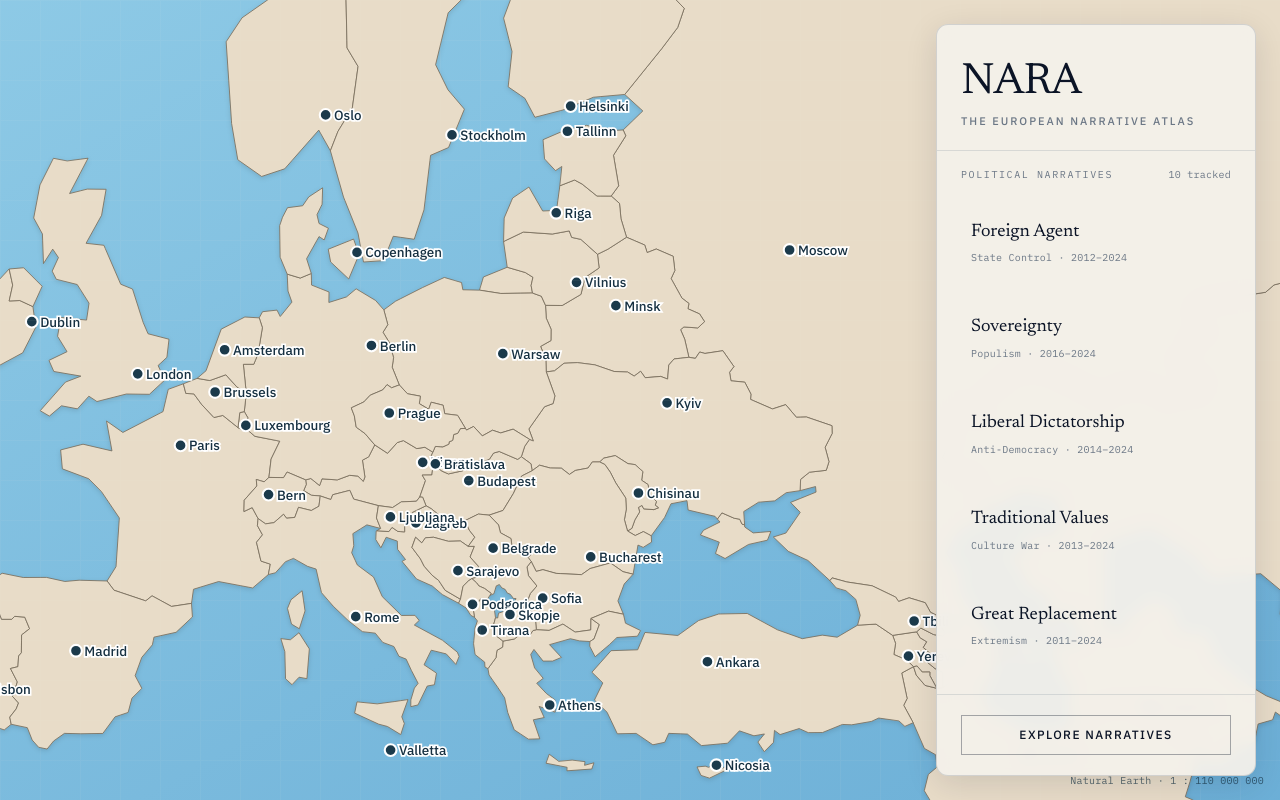
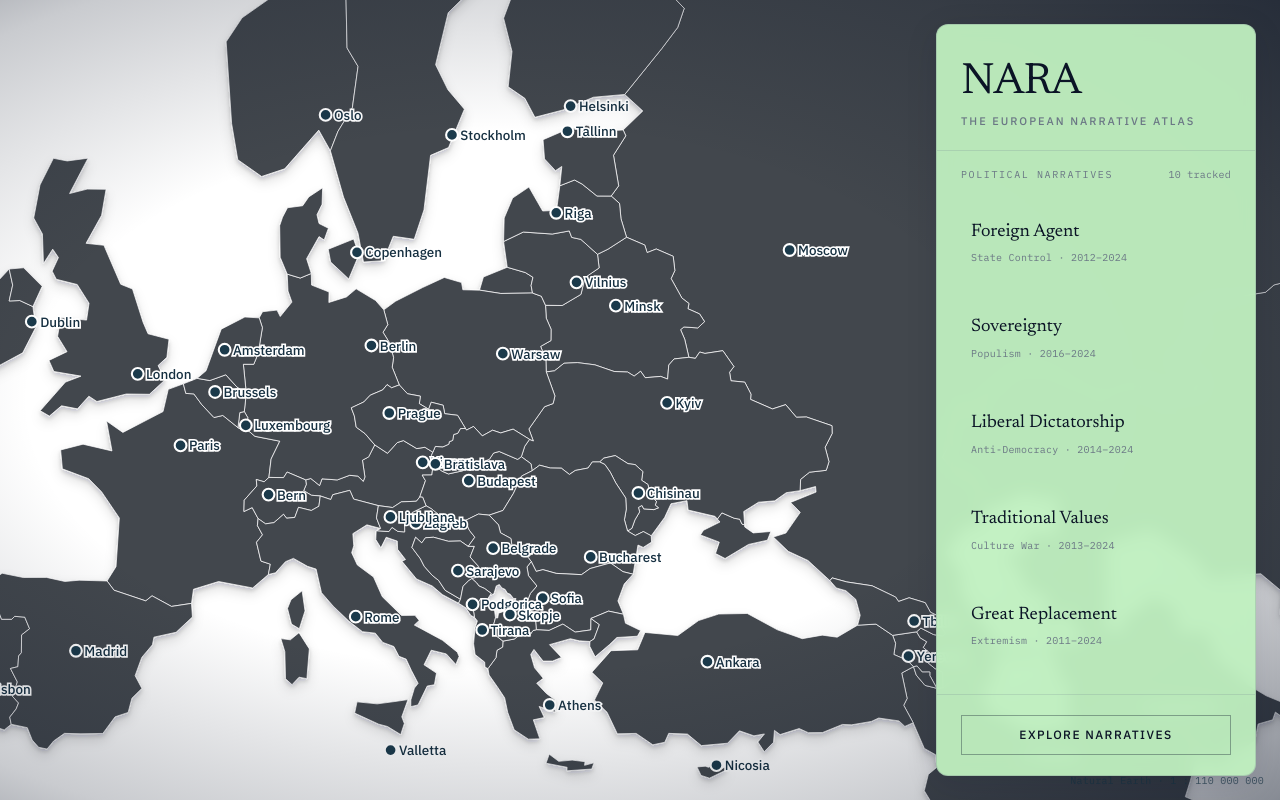
Before and after one commit to t0rn1k3/nara, a Next.js app: page / in a window 1280 px wide. Built offline with nearby package versions, Linux system fonts and the light colour scheme.

Commit message:
Suppress body hydration warnings from browser extension attributes

```diff
--- a/app/globals.css
+++ b/app/globals.css
@@ -3,18 +3,19 @@
 :root {
   --nara-navy: #0b1426;
   --nara-off-white: #f4f1ea;
+  --nara-light-green: #c0f1c0;
   --nara-grey-100: #2a3344;
   --nara-grey-200: #3d4a5c;
   --nara-grey-300: #6b7785;
   --nara-accent-1: #c4a265;
   --nara-accent-2: #7ba3bc;
   --nara-accent-3: #9b6b6b;
-  --map-ocean: #8ecae6;
-  --map-ocean-deep: #6baed6;
-  --map-land: #e8dcc8;
-  --map-land-muted: #f2ebe1;
-  --map-highlight: #c4a265;
-  --map-border: #7a6e5c;
+  --map-ocean: #ffffff;
+  --map-ocean-deep: #ffffff;
+  --map-land: #43474e;
+  --map-land-muted: #55595f;
+  --map-highlight: #d8bd8a;
+  --map-border: rgba(255, 255, 255, 0.85);
   --map-capital: #1b3a4b;
   --map-capital-label: #163041;
 }
@@ -22,6 +23,7 @@
 @theme inline {
   --color-nara-navy: var(--nara-navy);
   --color-nara-off-white: var(--nara-off-white);
+  --color-nara-light-green: var(--nara-light-green);
   --color-nara-grey-100: var(--nara-grey-100);
   --color-nara-grey-200: var(--nara-grey-200);
   --color-nara-grey-300: var(--nara-grey-300);
--- a/app/layout.tsx
+++ b/app/layout.tsx
@@ -35,7 +35,9 @@ export default function RootLayout({
       lang="en"
       className={`${newsreader.variable} ${ibmPlexSans.variable} ${ibmPlexMono.variable} h-full antialiased`}
     >
-      <body className="min-h-full flex flex-col">{children}</body>
+      <body className="min-h-full flex flex-col" suppressHydrationWarning>
+        {children}
+      </body>
     </html>
   );
 }
--- a/components/atlas/europe-map-svg.tsx
+++ b/components/atlas/europe-map-svg.tsx
@@ -41,8 +41,21 @@ export function EuropeMapSvg({
           <stop offset="0%" stopColor="var(--map-ocean)" />
           <stop offset="100%" stopColor="var(--map-ocean-deep)" />
         </linearGradient>
-        <filter id="map-soft-shadow" x="-2%" y="-2%" width="104%" height="104%">
-          <feDropShadow dx="0" dy="1" stdDeviation="1.5" floodOpacity="0.12" />
+        <filter id="map-soft-shadow" x="-8%" y="-8%" width="116%" height="116%">
+          <feDropShadow
+            dx="0"
+            dy="1.5"
+            stdDeviation="1.25"
+            floodColor="#0b1426"
+            floodOpacity="0.16"
+          />
+          <feDropShadow
+            dx="0"
+            dy="3.5"
+            stdDeviation="3.5"
+            floodColor="#0b1426"
+            floodOpacity="0.12"
+          />
         </filter>
         <filter id="map-country-glow" x="-20%" y="-20%" width="140%" height="140%">
           <feDropShadow dx="0" dy="0" stdDeviation="2" floodOpacity="0.35" />
--- a/components/atlas/europe-map.tsx
+++ b/components/atlas/europe-map.tsx
@@ -24,9 +24,6 @@ export function EuropeMap() {
   }, [hoveredNarrative]);
 
   return (
-    <EuropeMapSvg
-      strengthByIso={strengthByIso}
-      dimInactive={Boolean(hoveredId)}
-    />
+    <EuropeMapSvg strengthByIso={strengthByIso} />
   );
 }
--- a/components/atlas/map-panel.tsx
+++ b/components/atlas/map-panel.tsx
@@ -5,18 +5,22 @@ import { EuropeMap } from "./europe-map";
 export function MapPanel() {
   return (
     <div className="relative h-full w-full overflow-hidden bg-[var(--map-ocean-deep)]">
+      <EuropeMap />
       <div
-        className="pointer-events-none absolute inset-0 z-10 opacity-[0.05]"
+        className="pointer-events-none absolute inset-0 z-[15]"
         style={{
-          backgroundImage: `
-            linear-gradient(to right, var(--nara-off-white) 1px, transparent 1px),
-            linear-gradient(to bottom, var(--nara-off-white) 1px, transparent 1px)
+          background: `
+            radial-gradient(
+              ellipse 90% 80% at 40% 50%,
+              transparent 0%,
+              transparent 42%,
+              rgba(11, 20, 38, 0.22) 72%,
+              rgba(11, 20, 38, 0.62) 100%
+            )
           `,
-          backgroundSize: "40px 40px",
         }}
         aria-hidden
       />
-      <EuropeMap />
       <p className="pointer-events-none absolute right-4 bottom-3 z-20 font-mono text-[10px] tracking-wide text-[var(--map-capital-label)]/70">
         Natural Earth · 1 : 110 000 000
       </p>
--- a/components/narratives/narrative-aside.tsx
+++ b/components/narratives/narrative-aside.tsx
@@ -14,7 +14,7 @@ export function NarrativeAside() {
   }, []);
 
   return (
-    <aside className="flex h-full max-h-full flex-col overflow-hidden rounded-xl border border-nara-grey-300/25 bg-nara-off-white/95 text-nara-navy shadow-[0_8px_32px_rgba(11,20,38,0.12)] backdrop-blur-sm">
+    <aside className="flex h-full max-h-full flex-col overflow-hidden rounded-xl border border-nara-grey-300/25 bg-nara-light-green/95 text-nara-navy shadow-[0_8px_32px_rgba(11,20,38,0.12)] backdrop-blur-sm">
       <AsideMasthead />
       <div className="min-h-0 flex-1 overflow-y-auto overscroll-contain">
         <div ref={listRef}>
--- a/lib/map-colors.ts
+++ b/lib/map-colors.ts
@@ -1,5 +1,5 @@
-const MAP_LAND = "#e8dcc8";
-const MAP_HIGHLIGHT = "#c4a265";
+const MAP_LAND = "#43474e";
+const MAP_HIGHLIGHT = "#d8bd8a";
 
 function parseHex(hex: string): [number, number, number] {
   const value = hex.replace("#", "");
@@ -16,7 +16,7 @@ function toHex([r, g, b]: [number, number, number]): string {
     .join("")}`;
 }
 
-/** Blend land brown toward highlight gold by narrative strength (0–1). */
+/** Blend dark-gray land toward the light-gold highlight by narrative strength (0–1). */
 export function narrativeCountryFill(strength: number): string {
   const t = Math.min(1, Math.max(0, strength));
   const [r1, g1, b1] = parseHex(MAP_LAND);
```
